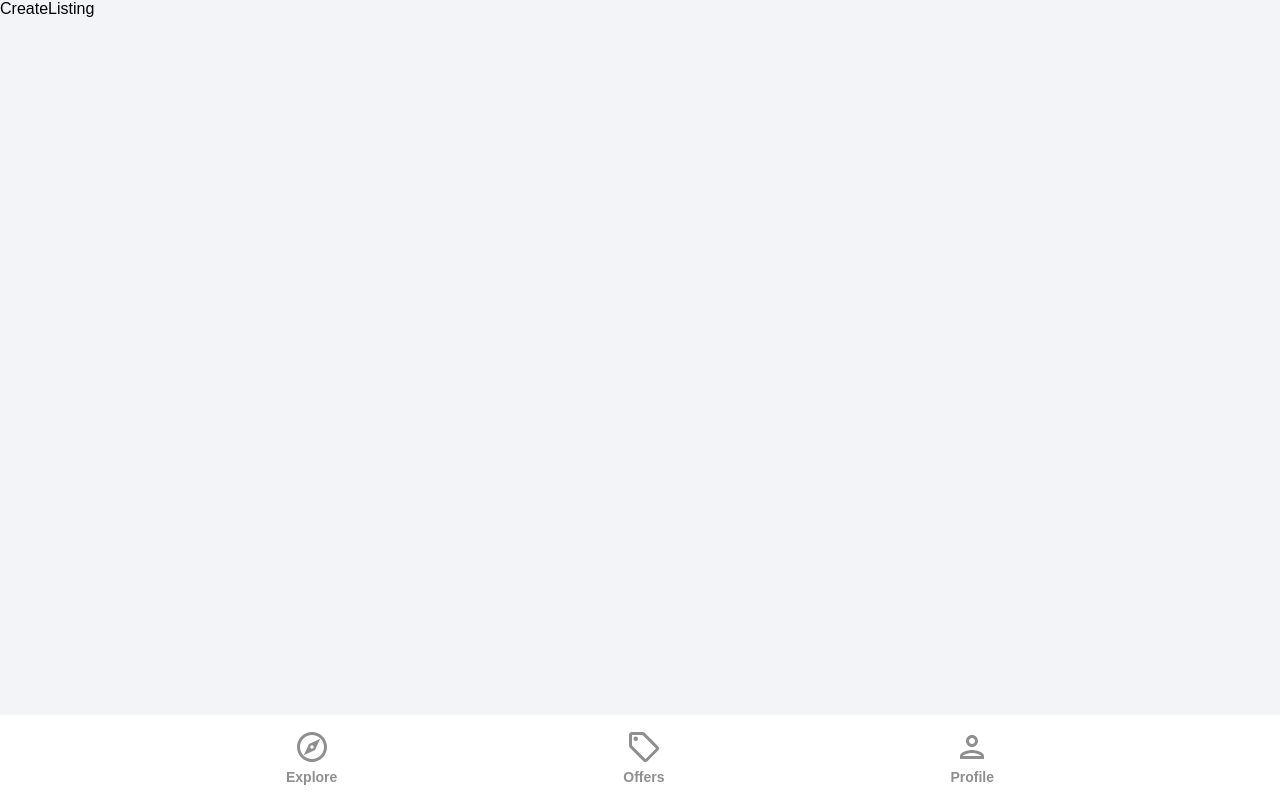
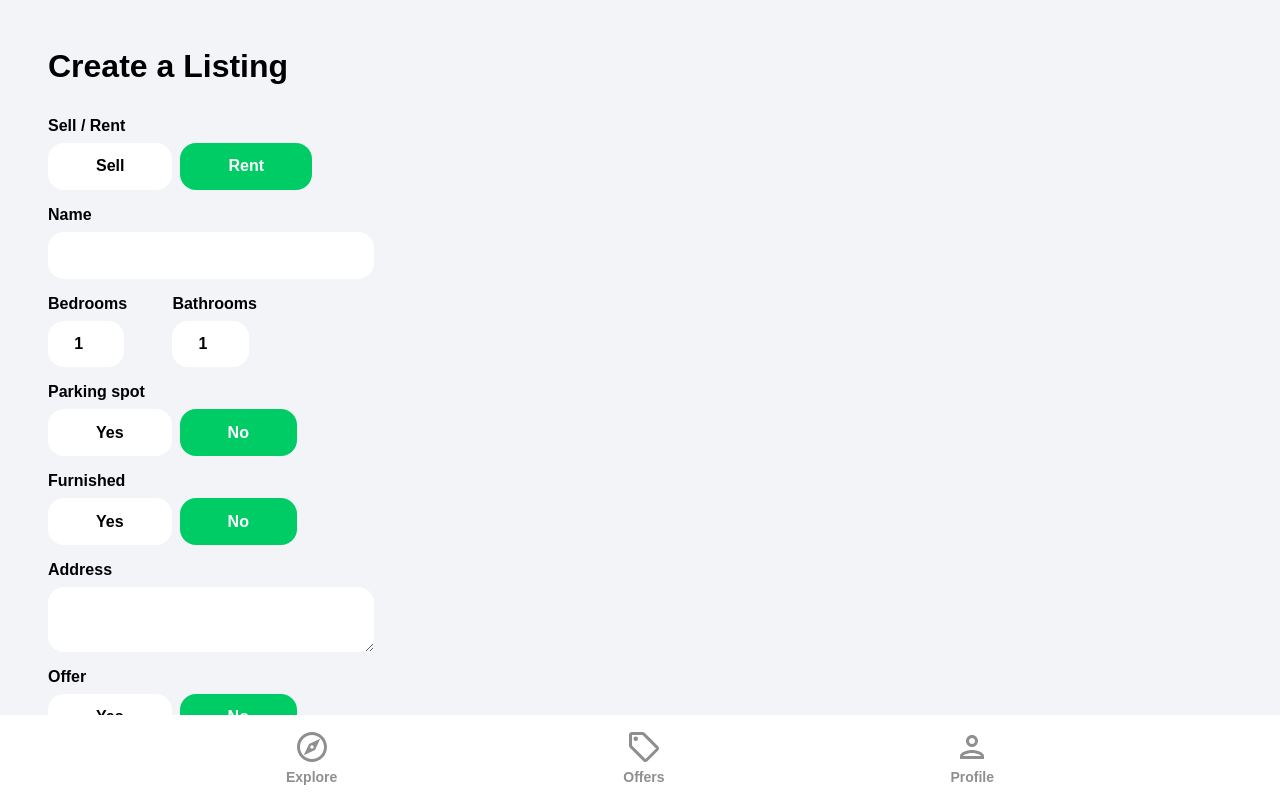
Before and after one commit to odinsubject09/house-marketplace, a React (Create React App) app: page /create-listing in a window 1280 px wide. Built offline with nearby package versions, Linux system fonts and the light colour scheme; no server answers; sample sign-in values are in the browser's storage.

Commit message:
listing page form

```diff
--- a/src/index.css
+++ b/src/index.css
@@ -2,7 +2,17 @@
 html, body {
   height: 100%;
 }
-
+body, html {
+  overflow: auto;
+}
+button {
+  cursor: pointer;
+}
+.formRow {
+  display: flex;
+  align-items: center; /* Aligns items vertically centered */
+  gap: 10px; /* Adds space between input and text */
+}
 /* Remove default list styles */
 ul, ol {
   list-style: none;
--- a/src/pages/CreateListing.jsx
+++ b/src/pages/CreateListing.jsx
@@ -40,6 +40,35 @@
     const auth=getAuth()
     const navigate = useNavigate()
     const isMounted = useRef(true)
+    const onSubmit = (e) => {
+        e.preventDefault()
+      }
+
+    const onMutate = (e) => {
+        let boolean=null
+        //convert to boolean since dom accepts it as string
+        if (e.target.value === 'true') {
+            boolean = true
+          }
+          if (e.target.value === 'false') {
+            boolean = false
+          }
+        //Handle file input
+        if (e.target.files/*array of files if the file input is triggered*/) {
+
+            setFormData((prevState) => ({//prevState is a object so {} used
+              ...prevState,
+              images: e.target.files,
+            }))
+          }
+        //Handle other inputs
+        if (!e.target.files) {
+            setFormData((prevState) => ({
+              ...prevState,
+              [e.target.id]: boolean ?? e.target.value,
+            }))
+          }
+      }
 
     useEffect(()=>{
         if(isMounted)
@@ -57,11 +86,239 @@
             isMounted.current=false
         }
     },[isMounted])
+
     if (loading) {
         return <Spinner />
       }
+
   return (
-    <div>CreateListing</div>
+    <div className='profile'>
+      <header>
+        <p className='pageHeader'>Create a Listing</p>
+      </header>
+
+      <main>
+        <form onSubmit={onSubmit}>
+        <label className='formLabel'>Sell / Rent</label>
+          <div className='formButtons'>
+            <button
+              type='button'
+              className={type === 'sale' ? 'formButtonActive' : 'formButton'}
+              id='type'//id must be the key in db
+              value='sale'//value is the value in db
+              onClick={onMutate}
+            >
+              Sell
+            </button>
+            <button
+              type='button'
+              className={type === 'rent' ? 'formButtonActive' : 'formButton'}
+              id='type'
+              value='rent'
+              onClick={onMutate}
+            >
+              Rent
+            </button>
+          </div>
+          <label className='formLabel'>Name</label>
+          <input
+            className='formInputName'
+            type='text'
+            id='name'
+            value={name}
+            onChange={onMutate}
+            maxLength='32'
+            minLength='10'
+            required
+          />
+          <div className='formRooms flex'>
+            <div>
+              <label className='formLabel'>Bedrooms</label>
+              <input
+                className='formInputSmall'
+                type='number'
+                id='bedrooms'
+                value={bedrooms}
+                onChange={onMutate}
+                min='1'
+                max='50'
+                required
+              />
+            </div>
+            <div>
+              <label className='formLabel'>Bathrooms</label>
+              <input
+                className='formInputSmall'
+                type='number'
+                id='bathrooms'
+                value={bathrooms}
+                onChange={onMutate}
+                min='1'
+                max='50'
+                required
+              />
+            </div>
+          </div>
+          <label className='formLabel'>Parking spot</label>
+          <div className='formButtons'>
+            <button
+              className={parking ? 'formButtonActive' : 'formButton'}
+              type='button'
+              id='parking'
+              value={true}
+              onClick={onMutate}
+              min='1'
+              max='50'
+            >
+              Yes
+            </button>
+            <button
+              className={
+                !parking && parking !== null ? 'formButtonActive' : 'formButton'
+              }
+              type='button'
+              id='parking'
+              value={false}
+              onClick={onMutate}
+            >
+              No
+            </button>
+          </div>
+          <label className='formLabel'>Furnished</label>
+          <div className='formButtons'>
+            <button
+              className={furnished ? 'formButtonActive' : 'formButton'}
+              type='button'
+              id='furnished'
+              value={true}
+              onClick={onMutate}
+            >
+              Yes
+            </button>
+            <button
+              className={
+                !furnished && furnished !== null
+                  ? 'formButtonActive'
+                  : 'formButton'
+              }
+              type='button'
+              id='furnished'
+              value={false}
+              onClick={onMutate}
+            >
+              No
+            </button>
+          </div>
+          <label className='formLabel'>Address</label>
+          <textarea
+            className='formInputAddress'
+            type='text'
+            id='address'
+            value={address}
+            onChange={onMutate}
+            required
+          />
+          {!geolocationEnabled && (
+            <div className='formLatLng flex'>
+              <div>
+                <label className='formLabel'>Latitude</label>
+                <input
+                  className='formInputSmall'
+                  type='number'
+                  id='latitude'
+                  value={latitude}
+                  onChange={onMutate}
+                  required
+                />
+              </div>
+              <div>
+                <label className='formLabel'>Longitude</label>
+                <input
+                  className='formInputSmall'
+                  type='number'
+                  id='longitude'
+                  value={longitude}
+                  onChange={onMutate}
+                  required
+                />
+              </div>
+            </div>
+          )}
+          <label className='formLabel'>Offer</label>
+          <div className='formButtons'>
+            <button
+              className={offer ? 'formButtonActive' : 'formButton'}
+              type='button'
+              id='offer'
+              value={true}
+              onClick={onMutate}
+            >
+              Yes
+            </button>
+            <button
+              className={
+                !offer && offer !== null ? 'formButtonActive' : 'formButton'
+              }
+              type='button'
+              id='offer'
+              value={false}
+              onClick={onMutate}
+            >
+              No
+            </button>
+          </div>
+          <label className='formLabel'>Regular Price</label>
+          <div className='formPriceDiv'>
+            <input
+              className='formInputSmall'
+              type='number'
+              id='regularPrice'
+              value={regularPrice}
+              onChange={onMutate}
+              min='50'
+              max='750000000'
+              required
+            />
+            {type === 'rent' && <p className='formPriceText'>$ / Month</p>}
+          </div>
+          {offer && (
+            <>
+              <label className='formLabel'>Discounted Price</label>
+              <div className='formRow'>
+              <input
+                className='formInputSmall'
+                type='number'
+                id='discountedPrice'
+                value={discountedPrice}
+                onChange={onMutate}
+                min='50'
+                max='750000000'
+                required={offer}
+              />
+              {type === 'rent' && <p className='formPriceText'>$ / Month</p>}
+              </div>
+            </>
+          )}
+          <label className='formLabel'>Images</label>
+          <p className='imagesInfo'>
+            The first image will be the cover (max 6).
+          </p>
+          <input
+            className='formInputFile'
+            type='file'
+            id='images'
+            onChange={onMutate}
+            max='6'
+            accept='.jpg,.png,.jpeg'
+            multiple
+            required
+          />
+          <button type='submit' className='primaryButton createListingButton'>
+            Create Listing
+          </button>
+        </form>
+      </main>
+    </div>
   )
 }
 
```
Also changed, not shown: 1 other file (tests, documents, lock files or other folders).
